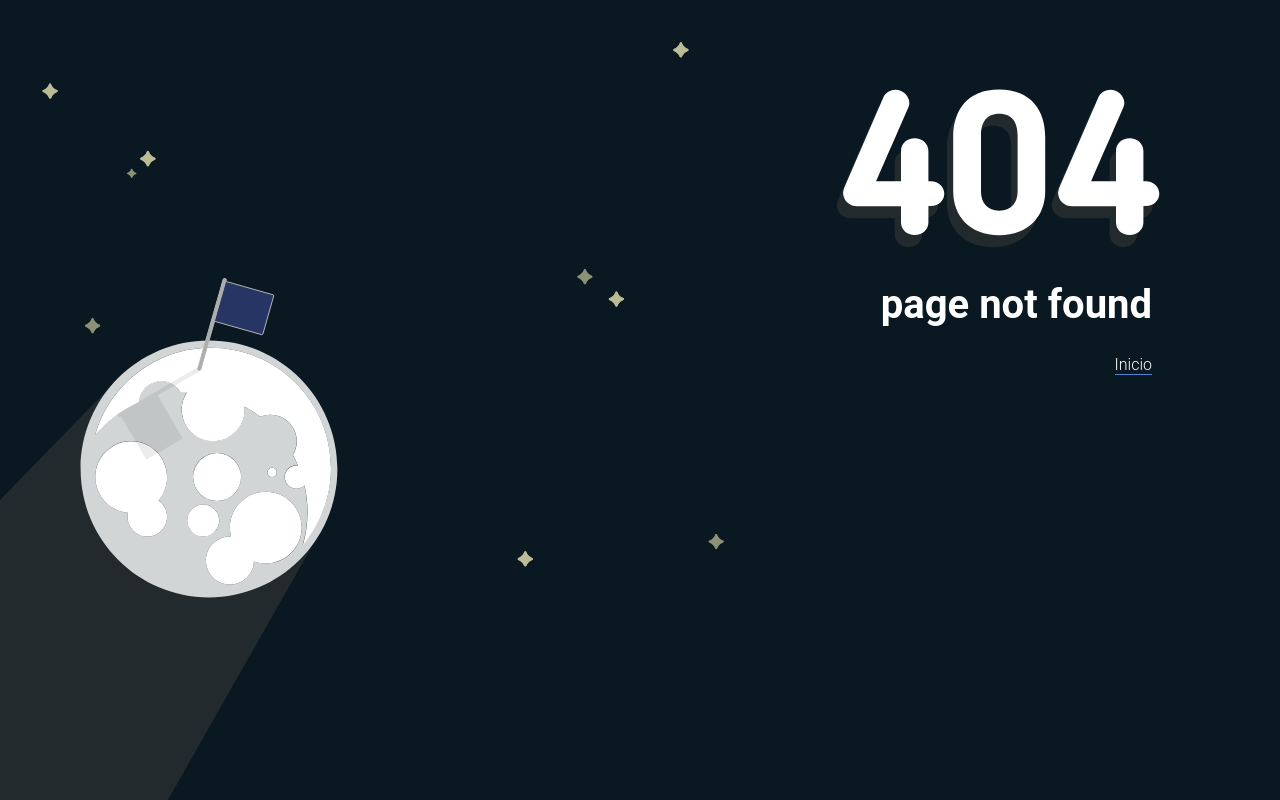
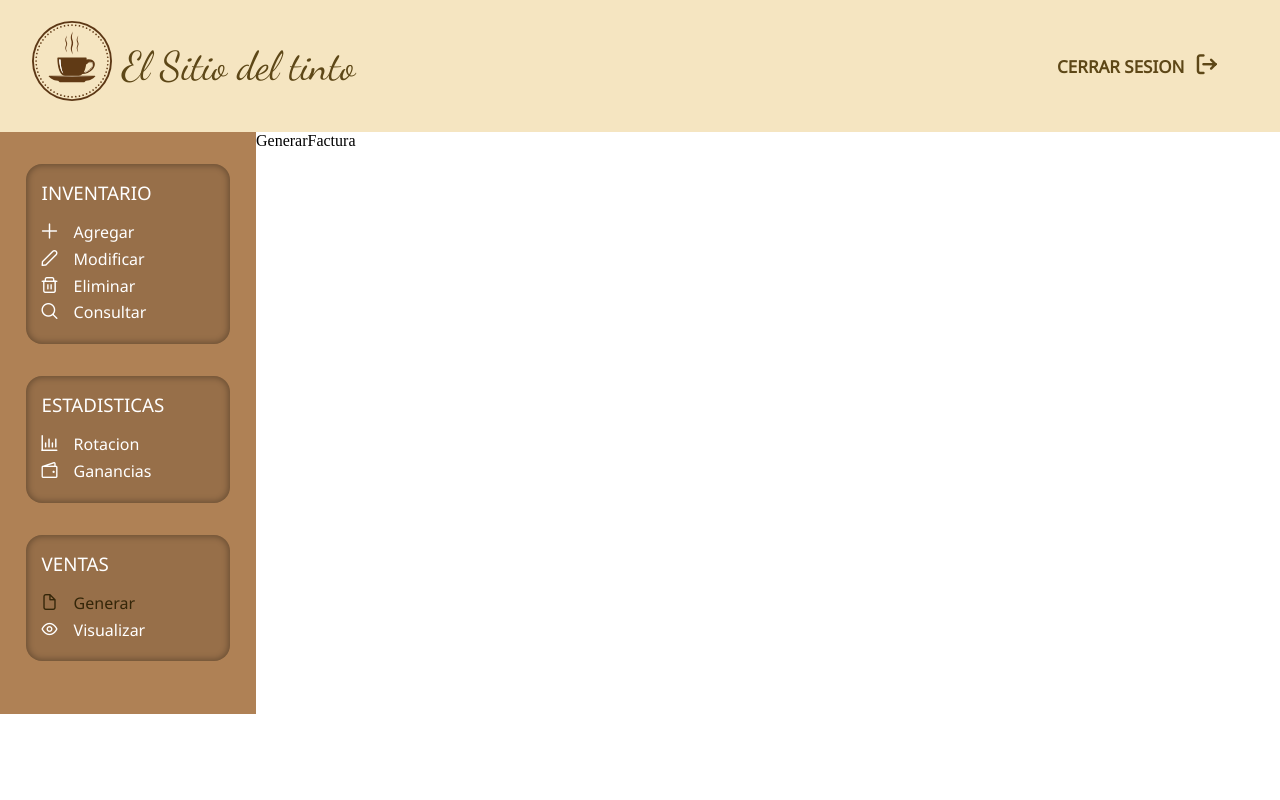
Before and after one commit to binmex/proyect_awie, a React (Create React App) app: page /generarFactura in a window 1280 px wide. Before the commit this address had no page. Built offline with nearby package versions, Linux system fonts and the light colour scheme.

Commit message:
se añadio enrutamiento para el modulo de ventas
se añadieron al router los componentes generar y visualizar

```diff
--- /dev/null
+++ b/src/Componentes/GenerarFactura.jsx
@@ -0,0 +1,7 @@
+import React from 'react'
+
+export const GenerarFactura = () => {
+  return (
+    <div>GenerarFactura</div>
+  )
+}
--- a/src/Componentes/Lateral.jsx
+++ b/src/Componentes/Lateral.jsx
@@ -77,7 +77,7 @@ export const Lateral = () => {
         <ul>
           <li>
             <NavLink
-              to={"/inicio"}
+              to={"/generarFactura"}
               className={({ isActive }) => (isActive === true ? "active" : "")}
             >
               <span className="pi pi-file" />
@@ -86,7 +86,7 @@ export const Lateral = () => {
           </li>
           <li>
             <NavLink
-              to={"/inicio"}
+              to={"/visualizarFactura"}
               className={({ isActive }) => (isActive === true ? "active" : "")}
             >
               <span className="pi pi-eye" />
--- /dev/null
+++ b/src/Componentes/VisualizarFactura.jsx
@@ -0,0 +1,7 @@
+import React from 'react'
+
+export const VisualizarFactura = () => {
+  return (
+    <div>VisualizarFactura</div>
+  )
+}
--- /dev/null
+++ b/src/pages/GenerarPage.jsx
@@ -0,0 +1,19 @@
+import React from 'react'
+import { BarraNav } from '../Componentes/BarraNav'
+import { Lateral } from "../Componentes/Lateral"
+import { GenerarFactura } from '../Componentes/GenerarFactura'
+
+export const GenerarPage = () => {
+  return (
+    <div>
+        {/**Navegation*/}
+        <BarraNav/>
+        <div className="layout">
+        {/**Rutas */}
+        <Lateral />
+        {/**Contenido*/}
+        <GenerarFactura/>
+      </div>
+    </div>
+  )
+}
--- /dev/null
+++ b/src/pages/VisualizarPage.jsx
@@ -0,0 +1,19 @@
+import React from 'react'
+import { BarraNav } from '../Componentes/BarraNav'
+import { Lateral } from "../Componentes/Lateral"
+import { VisualizarFactura } from '../Componentes/VisualizarFactura'
+
+export const VisualizarPage = () => {
+  return (
+    <div>
+        {/**Navegation*/}
+        <BarraNav/>
+        <div className="layout">
+        {/**Rutas */}
+        <Lateral />
+        {/**Contenido*/}
+        <VisualizarFactura/>
+      </div>
+    </div>
+  )
+}
--- a/src/routers/Router.jsx
+++ b/src/routers/Router.jsx
@@ -13,6 +13,8 @@ import { EliminarPage } from "../pages/EliminarPage";
 import { ConsultarPage } from "../pages/ConsultarPage";
 import { RotacionPage } from "../pages/RotacionPage";
 import { GananciasPage } from "../pages/GananciasPage";
+import { GenerarPage } from "../pages/GenerarPage";
+import { VisualizarPage } from "../pages/VisualizarPage";
 
 export const Router = () => {
   return (
@@ -26,6 +28,8 @@ export const Router = () => {
           <Route path="/consultar" element={<ConsultarPage/>} />
           <Route path="/rotacion" element={<RotacionPage/>} />
           <Route path="/ganancias" element={<GananciasPage/>}/>
+          <Route path="/generarFactura" element={<GenerarPage/>}/>
+          <Route path="/visualizarFactura" element={<VisualizarPage/>}/>
           <Route path="*" element={<Error404/>}/>
         </Routes>
     </BrowserRouter>
```
